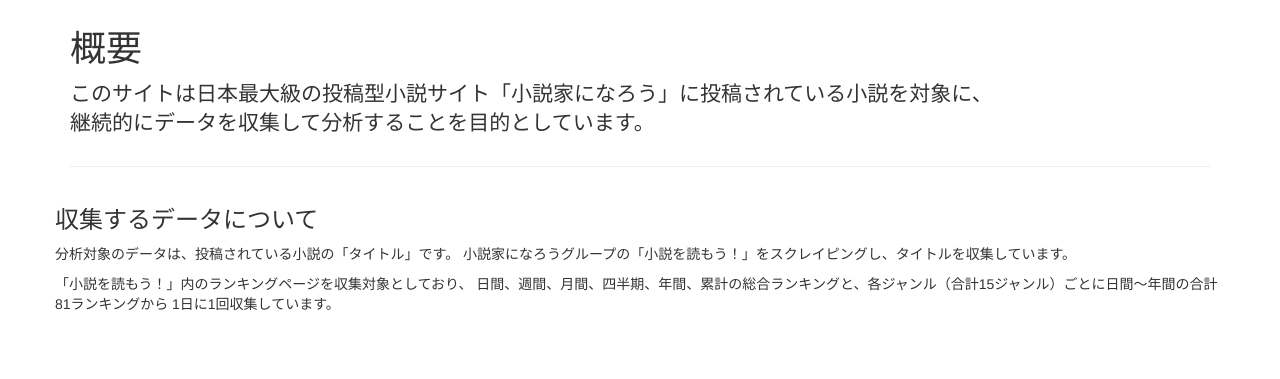
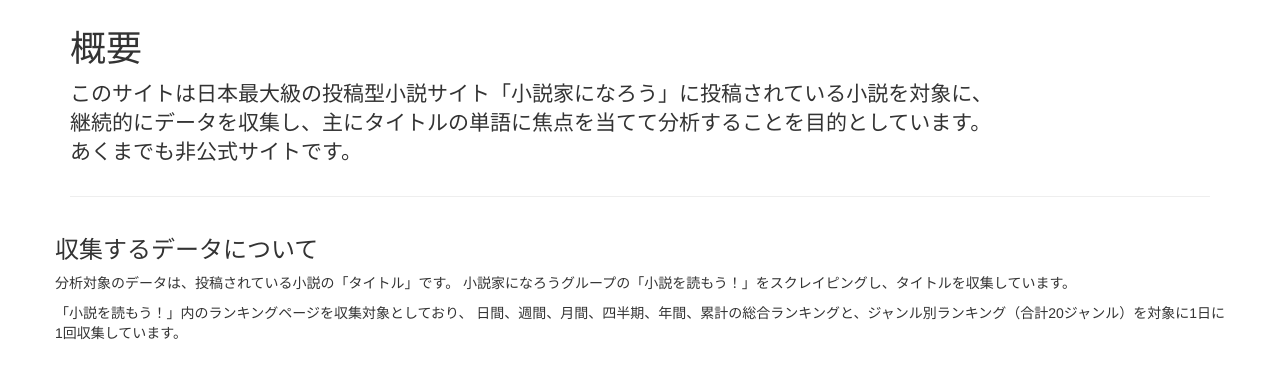
Before and after one commit to sbhr/narou, a Django app: page /analysis/about/ in a window 1280 px wide. Shown: the part 51-430 px from the top of the page. Run offline with Django 3.2, Linux system fonts and the light colour scheme; some libraries are stand-ins or nearby versions.

Commit message:
aboutページの文言修正

```diff
--- a/django/analysis/templates/analysis/about.html
+++ b/django/analysis/templates/analysis/about.html
@@ -10,16 +10,18 @@
 <div class="container" role="main">
 	<div class="page-header" style="margin-top:+80px">
 		<h1>概要</h1>
-		<p class="lead">このサイトは日本最大級の投稿型小説サイト「小説家になろう」に投稿されている小説を対象に、</br>
-		継続的にデータを収集して分析することを目的としています。</p>
+		<p class="lead">
+			このサイトは日本最大級の投稿型小説サイト「小説家になろう」に投稿されている小説を対象に、</br>
+			継続的にデータを収集し、主にタイトルの単語に焦点を当てて分析することを目的としています。</br>
+			あくまでも非公式サイトです。
+		</p>
 	</div>
 	<div class="row">
 		<h3>収集するデータについて</h3>
 		<p>分析対象のデータは、投稿されている小説の「タイトル」です。
 		小説家になろうグループの「小説を読もう！」をスクレイピングし、タイトルを収集しています。</p>
 	<p>「小説を読もう！」内のランキングページを収集対象としており、
-		日間、週間、月間、四半期、年間、累計の総合ランキングと、各ジャンル（合計15ジャンル）ごとに日間～年間の合計81ランキングから
-		1日に1回収集しています。</p>
+		日間、週間、月間、四半期、年間、累計の総合ランキングと、ジャンル別ランキング（合計20ジャンル）を対象に1日に1回収集しています。</p>
 	</div>
 </div>
 {% endblock content %}
```
